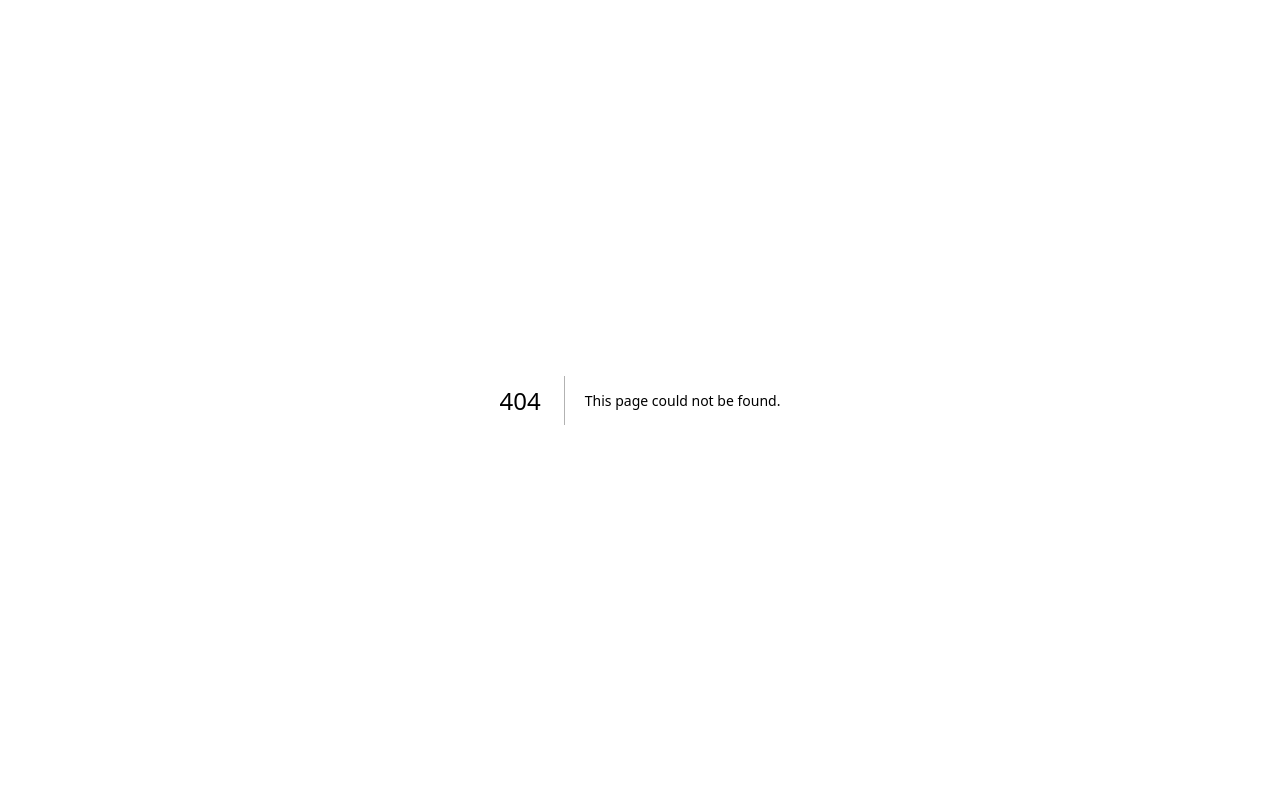
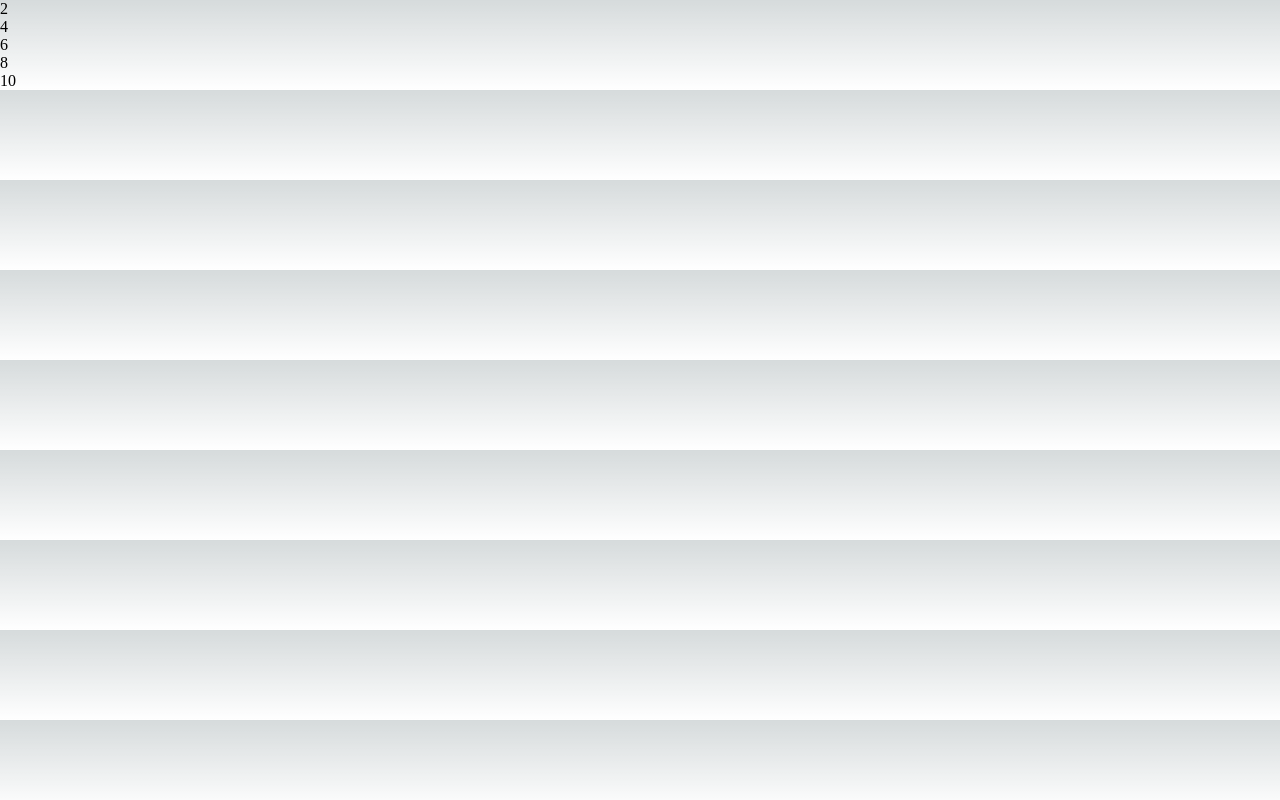
Before and after one commit to davidasteixeira/NextJS, a Next.js app in the folder exercicios/: page /render/condicional1 in a window 1280 px wide. Before the commit this address had no page. Built offline with nearby package versions, Linux system fonts and the light colour scheme.

Commit message:
feat: rendering with conditional

```diff
--- /dev/null
+++ b/exercicios/components/SomentePart.jsx
@@ -0,0 +1,17 @@
+export default function SomentePar(props) {
+  const numeroPar = props.numero % 2 === 0;
+  return (
+    <div>
+        {numeroPar ?
+            <span>{props.numero}</span> :
+            null
+        }
+    </div>
+  )
+  /*
+  if (props.numero % 2 === 0) {
+    return <span>{props.numero}</span>;
+  } else {
+    return null;
+  }*/
+}
--- /dev/null
+++ b/exercicios/src/pages/render/condicional1.jsx
@@ -0,0 +1,18 @@
+import SomentePar from "../../../components/SomentePart";
+
+export default function condicional1() {
+  return (
+    <div>
+      <SomentePar numero={1} />
+      <SomentePar numero={2} />
+      <SomentePar numero={3} />
+      <SomentePar numero={4} />
+      <SomentePar numero={5} />
+      <SomentePar numero={6} />
+      <SomentePar numero={7} />
+      <SomentePar numero={8} />
+      <SomentePar numero={9} />
+      <SomentePar numero={10} />
+    </div>
+  );
+}
```
